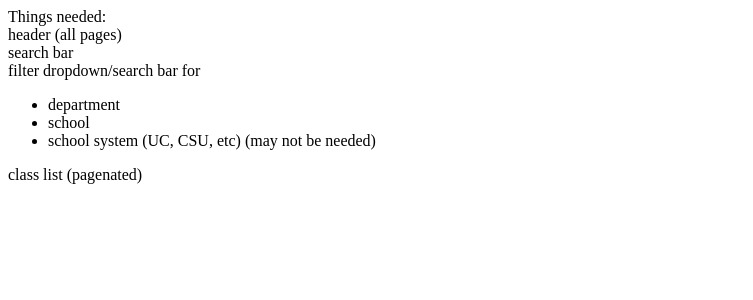
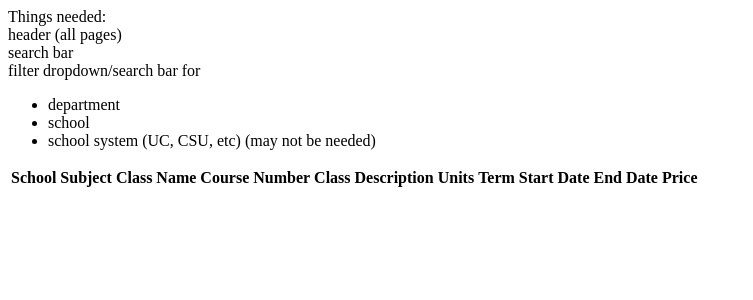
Before and after one commit to adamr1348/omniportal, a React (Create React App) app in the folder client/: page / in a window 1280 px wide. Shown: the top 300 px of the page, without its empty margins (0-753 px from the left). Built offline with nearby package versions, Linux system fonts and the light colour scheme; the HTML template or start-up script is replaced by a standard one.

Commit message:
Client | now has class table

```diff
--- a/client/src/App.jsx
+++ b/client/src/App.jsx
@@ -1,4 +1,5 @@
 import React, { Component } from 'react';
+import ClassList from './components/classList.jsx';
 
 export default class App extends Component {
     constructor(props) {
@@ -20,7 +21,7 @@ export default class App extends Component {
                     <li>school</li>
                     <li>school system (UC, CSU, etc) (may not be needed)</li>
                 </ul>
-                class list (pagenated)
+                <ClassList classes={this.state.courses}></ClassList>
             </div>
         )
     }
--- /dev/null
+++ b/client/src/components/classList.jsx
@@ -0,0 +1,24 @@
+import React, { Component } from 'react';
+
+export default class ClassList extends Component {
+    constructor(props) {
+        super(props);
+        this.state = {
+            headerLine : ['School', 'Subject', 'Class Name', 'Course Number', 'Class Description', 'Units', 'Term', 'Start Date', 'End Date', 'Price'],
+
+        }
+    }
+
+
+    render () {
+        return (
+            <table>
+                <tr>
+                    {this.state.headerLine.map((item, index) => {
+                        return <th key={index}>{item}</th>
+                    })}
+                </tr>
+            </table>
+        )
+    }
+}
```
Also changed, not shown: database/seed.js (+5 -3 lines), 2 other files (tests, documents, lock files or other folders).
